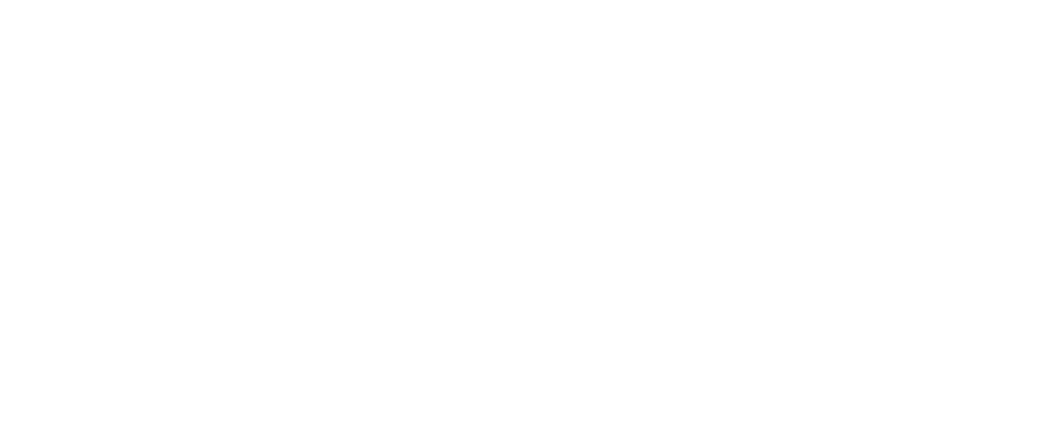
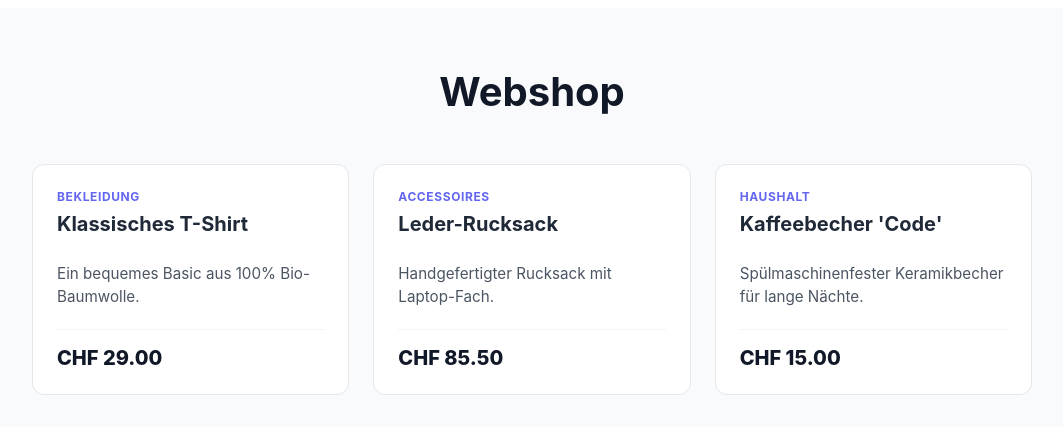
Before and after one commit to Dentaitsu/gatsby_project, a Gatsby site in the folder main/: page / in a window 1280 px wide. Shown: the whole page, without its empty margins (108-1171 px from the left). Built offline with nearby package versions, Linux system fonts and the light colour scheme; Gatsby itself is replaced by a stand-in of ours.

Commit message:
feat: index webshop page

```diff
--- a/main/gatsby-config.js
+++ b/main/gatsby-config.js
@@ -1,6 +1,12 @@
-/**
- * @type {import('gatsby').GatsbyConfig}
- */
 module.exports = {
-  plugins: [],
+  plugins: [
+    `gatsby-transformer-json`,
+    {
+      resolve: `gatsby-source-filesystem`,
+      options: {
+        name: `data`,
+        path: `${__dirname}/src/data/`, // <--- Zeigt das hier auf den richtigen Ordner?
+      },
+    },
+  ],
 }
--- a/main/package.json
+++ b/main/package.json
@@ -9,7 +9,8 @@
     "gatsby-plugin-image": "^3.14.0",
     "gatsby-plugin-manifest": "^5.14.0",
     "gatsby-plugin-sharp": "^5.14.0",
-    "gatsby-source-filesystem": "^5.14.0",
+    "gatsby-source-filesystem": "^5.16.0",
+    "gatsby-transformer-json": "^5.16.0",
     "gatsby-transformer-sharp": "^5.14.0",
     "react": "^18.2.0",
     "react-dom": "^18.2.0"
--- /dev/null
+++ b/main/src/data/products.json
@@ -0,0 +1,23 @@
+[
+    {
+        "id": 1,
+        "name": "Klassisches T-Shirt",
+        "price": "29.00",
+        "category": "Bekleidung",
+        "description": "Ein bequemes Basic aus 100% Bio-Baumwolle."
+    },
+    {
+        "id": 2,
+        "name": "Leder-Rucksack",
+        "price": "85.50",
+        "category": "Accessoires",
+        "description": "Handgefertigter Rucksack mit Laptop-Fach."
+    },
+    {
+        "id": 3,
+        "name": "Kaffeebecher 'Code'",
+        "price": "15.00",
+        "category": "Haushalt",
+        "description": "Spülmaschinenfester Keramikbecher für lange Nächte."
+    }
+]
--- a/main/src/pages/index.js
+++ b/main/src/pages/index.js
@@ -1,5 +1,37 @@
 import React from "react"
+import {graphql, Link} from "gatsby";
+import style from "../styles/main.css"
 
-export default function Homepage() {
-  return <div />
+
+export default function ShopPage({ data }) {
+    const products = data?.allProductsJson?.nodes || [];
+
+    return (
+        <div className="container">
+            <h1 className="title">Webshop</h1>
+            <div className="grid">
+                {products.map(product => (
+                    <div key={product.name} className="card">
+                        <span className="category">{product.category}</span>
+                        <h3 className="product-name">{product.name}</h3>
+                        <p className="description">{product.description}</p>
+                        <div className="price-tag">CHF {product.price}</div>
+                    </div>
+                ))}
+            </div>
+        </div>
+    )
 }
+
+export const query = graphql`
+  query {
+    allProductsJson {
+      nodes {
+        name
+        price
+        category
+        description
+      }
+    }
+  }
+`
--- /dev/null
+++ b/main/src/styles/main.css
@@ -0,0 +1,66 @@
+.container {
+    max-width: 1000px;
+    margin: 0 auto;
+    padding: 2rem;
+    font-family: 'Inter', -apple-system, sans-serif;
+    background-color: #f9fafb;
+}
+
+.title {
+    text-align: center;
+    color: #111827;
+    margin-bottom: 3rem;
+    font-size: 2.5rem;
+}
+
+.grid {
+    display: grid;
+    grid-template-columns: repeat(auto-fill, minmax(300px, 1fr));
+    gap: 24px;
+}
+
+.card {
+    background: white;
+    border-radius: 12px;
+    padding: 24px;
+    transition: transform 0.2s, box-shadow 0.2s;
+    border: 1px solid #e5e7eb;
+    display: flex;
+    flex-direction: column;
+}
+
+.card:hover {
+    transform: translateY(-4px);
+    box-shadow: 0 10px 15px -3px rgba(0, 0, 0, 0.1);
+}
+
+.category {
+    text-transform: uppercase;
+    font-size: 0.75rem;
+    font-weight: 700;
+    color: #6366f1; /* Ein schönes Indigo */
+    letter-spacing: 0.05em;
+    margin-bottom: 8px;
+}
+
+.product-name {
+    margin: 0 0 12px 0;
+    font-size: 1.25rem;
+    color: #1f2937;
+}
+
+.description {
+    color: #4b5563;
+    font-size: 0.95rem;
+    line-height: 1.5;
+    flex-grow: 1;
+    margin-bottom: 20px;
+}
+
+.price-tag {
+    font-size: 1.25rem;
+    color: #111827;
+    font-weight: 800;
+    border-top: 1px solid #f3f4f6;
+    padding-top: 16px;
+}
```
Also changed, not shown: 1 other file.
